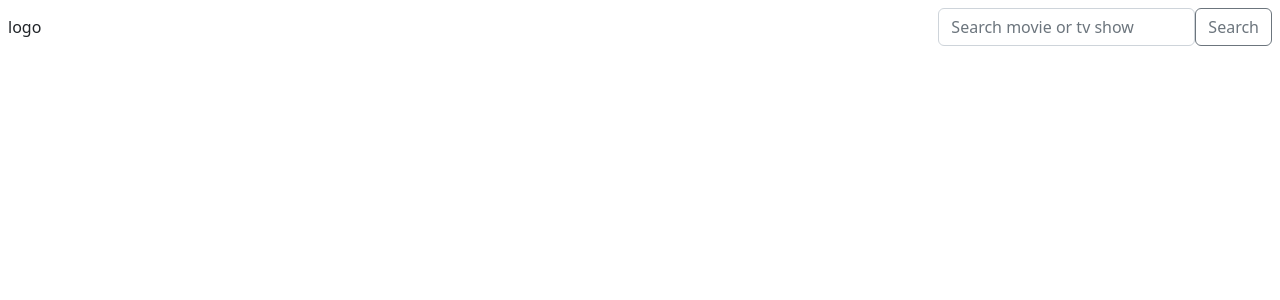
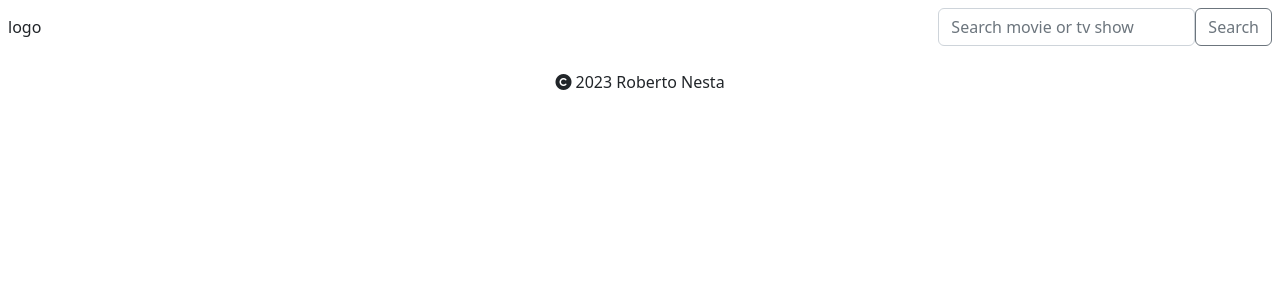
Before and after one commit to robertonesta/vite-boolflix, a Vue app: page / in a window 1280 px wide. Shown: the top 300 px of the page. Built offline with nearby package versions, Linux system fonts and the light colour scheme.

Commit message:
adding footer

```diff
--- a/index.html
+++ b/index.html
@@ -4,6 +4,7 @@
     <meta charset="UTF-8" />
     <link rel="icon" type="image/svg+xml" href="/vite.svg" />
     <meta name="viewport" content="width=device-width, initial-scale=1.0" />
+    <link rel="stylesheet" href="https://cdnjs.cloudflare.com/ajax/libs/font-awesome/6.4.0/css/all.min.css" integrity="sha512-iecdLmaskl7CVkqkXNQ/ZH/XLlvWZOJyj7Yy7tcenmpD1ypASozpmT/E0iPtmFIB46ZmdtAc9eNBvH0H/ZpiBw==" crossorigin="anonymous" referrerpolicy="no-referrer" />
     <title>Boolflix</title>
   </head>
   <body>
--- a/src/components/AppFooter.vue
+++ b/src/components/AppFooter.vue
@@ -1,6 +1,6 @@
 <template>
-    <div>
-
+    <div class="text-center">
+        <span><i class="fa-solid fa-copyright"></i> 2023 Roberto Nesta</span>
     </div>
 </template>
 
```
